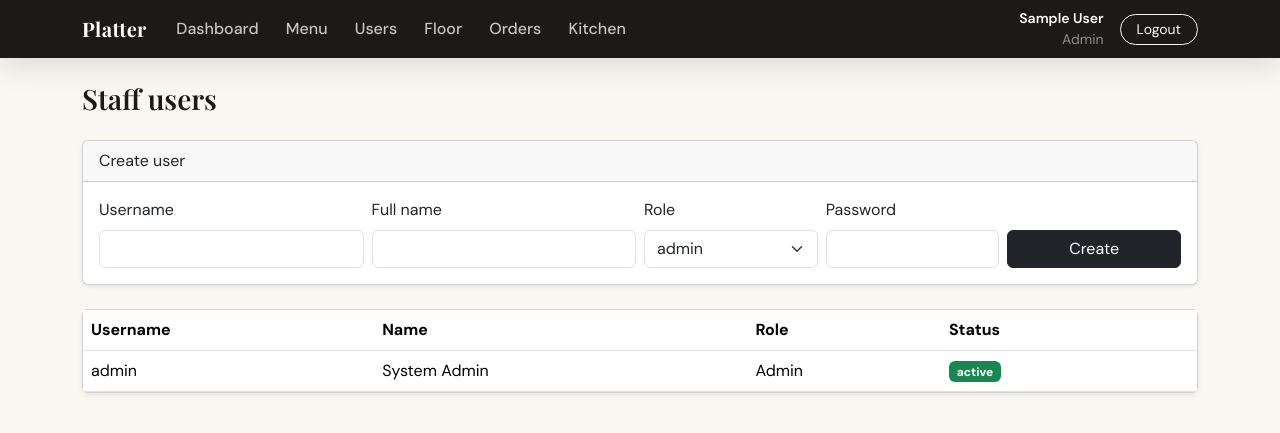
After one commit to kiruiian/platter, a Flask app: page /users in a window 1280 px wide. The commit adds this page. Shown: the top 433 px of the page. Run offline with Flask 3, Linux system fonts and the light colour scheme; the visitor is signed in with stand-in values (Sample User, id 1); some libraries are stand-ins or nearby versions.

Commit message:
Core Platter flow: orders, kitchen, users RBAC, floor open-order

```diff
--- a/app.py
+++ b/app.py
@@ -224,7 +224,7 @@ def login_required(roles=None):
         return wrapped
     return decorator
 
-
+#Login route
 @app.route("/login", methods=["GET", "POST"])
 def login():
     if request.method == "POST":
@@ -385,5 +385,214 @@ def tables_set_status(table_id):
     flash(f"{table.label} → {status}.", "success")
     return redirect(url_for("tables_list"))
 
+@app.route("/orders")
+@login_required()
+def orders_list():
+    orders = (
+        MealOrder.query.filter(
+            MealOrder.status.in_(
+                ["draft", "submitted", "in_kitchen", "ready", "delivered"]
+            )
+        )
+        .order_by(MealOrder.opened_at.desc())
+        .limit(50)
+        .all()
+    )
+    return render_template("orders.html", orders=orders)
+
+
+@app.route("/orders/open/<int:table_id>", methods=["POST"])
+@login_required(roles={"admin", "waiter", "cashier"})
+def order_open_table(table_id):
+    table = RestaurantTable.query.get_or_404(table_id)
+    if not table.active:
+        flash("Table is inactive.", "danger")
+        return redirect(url_for("tables_list"))
+
+    existing = (
+        MealOrder.query.filter(
+            MealOrder.table_id == table.id,
+            MealOrder.status.in_(
+                ["draft", "submitted", "in_kitchen", "ready", "delivered"]
+            ),
+        )
+        .order_by(MealOrder.id.desc())
+        .first()
+    )
+    if existing:
+        flash(f"{table.label} already has an open order.", "warning")
+        return redirect(url_for("order_detail", order_id=existing.id))
+
+    order = MealOrder(
+        order_number=next_order_number(),
+        order_type="dine_in",
+        status="draft",
+        table_id=table.id,
+        opened_by_id=session.get("user_id"),
+    )
+    table.status = "occupied"
+    db.session.add(order)
+    db.session.commit()
+    flash(f"Order {order.order_number} opened on {table.label}.", "success")
+    return redirect(url_for("order_detail", order_id=order.id))
+
+
+@app.route("/orders/<int:order_id>")
+@login_required()
+def order_detail(order_id):
+    order = MealOrder.query.get_or_404(order_id)
+    categories = (
+        MenuCategory.query.filter_by(active=True)
+        .order_by(MenuCategory.sort_order, MenuCategory.name)
+        .all()
+    )
+    return render_template("order_detail.html", order=order, categories=categories)
+
+
+@app.route("/orders/<int:order_id>/add-item", methods=["POST"])
+@login_required(roles={"admin", "waiter", "cashier"})
+def order_add_item(order_id):
+    order = MealOrder.query.get_or_404(order_id)
+    if order.status in {"closed", "cancelled"}:
+        flash("This order is closed.", "warning")
+        return redirect(url_for("order_detail", order_id=order.id))
+
+    item_id = request.form.get("menu_item_id", type=int)
+    qty = request.form.get("quantity", type=int) or 1
+    if qty < 1:
+        qty = 1
+    item = MenuItem.query.get(item_id)
+    if not item or not item.active or not item.is_available:
+        flash("Item not available.", "danger")
+        return redirect(url_for("order_detail", order_id=order.id))
+
+    line = MealOrderLine(
+        meal_order_id=order.id,
+        menu_item_id=item.id,
+        item_name=item.name,
+        unit_price=item.price,
+        quantity=qty,
+        line_total=item.price * qty,
+        status="queued",
+        notes=request.form.get("notes", "").strip()[:255] or None,
+    )
+    db.session.add(line)
+    db.session.flush()
+    recalculate_order_totals(order)
+    db.session.commit()
+    flash(f"Added {qty} × {item.name}.", "success")
+    return redirect(url_for("order_detail", order_id=order.id))
+
+
+@app.route("/orders/<int:order_id>/submit", methods=["POST"])
+@login_required(roles={"admin", "waiter", "cashier"})
+def order_submit(order_id):
+    order = MealOrder.query.get_or_404(order_id)
+    active_lines = [ln for ln in order.lines if ln.status != "void"]
+    if not active_lines:
+        flash("Add at least one item before sending to kitchen.", "danger")
+        return redirect(url_for("order_detail", order_id=order.id))
+    if order.status not in {"draft", "submitted"}:
+        flash("Order cannot be submitted in its current status.", "warning")
+        return redirect(url_for("order_detail", order_id=order.id))
+    order.status = "submitted"
+    db.session.commit()
+    flash(f"{order.order_number} sent to kitchen.", "success")
+    return redirect(url_for("order_detail", order_id=order.id))
+
+
+@app.route("/orders/<int:order_id>/lines/<int:line_id>/void", methods=["POST"])
+@login_required(roles={"admin", "waiter", "cashier"})
+def order_void_line(order_id, line_id):
+    order = MealOrder.query.get_or_404(order_id)
+    line = MealOrderLine.query.filter_by(
+        id=line_id, meal_order_id=order.id
+    ).first_or_404()
+    line.status = "void"
+    recalculate_order_totals(order)
+    db.session.commit()
+    flash(f"Voided {line.item_name}.", "success")
+    return redirect(url_for("order_detail", order_id=order.id))
+
+@app.route("/kitchen")
+@login_required(roles={"admin", "kitchen"})
+def kitchen_board():
+    orders = (
+        MealOrder.query.filter(
+            MealOrder.status.in_(["submitted", "in_kitchen", "ready"])
+        )
+        .order_by(MealOrder.opened_at.asc())
+        .all()
+    )
+    return render_template("kitchen.html", orders=orders)
+
+
+@app.route("/orders/<int:order_id>/kitchen-status", methods=["POST"])
+@login_required(roles={"admin", "kitchen"})
+def order_kitchen_status(order_id):
+    order = MealOrder.query.get_or_404(order_id)
+    status = request.form.get("status", "").strip()
+    if status not in {"in_kitchen", "ready"}:
+        flash("Invalid kitchen status.", "danger")
+        return redirect(url_for("kitchen_board"))
+    if order.status not in {"submitted", "in_kitchen", "ready"}:
+        flash("Order is not in the kitchen queue.", "warning")
+        return redirect(url_for("kitchen_board"))
+    order.status = status
+    db.session.commit()
+    flash(f"{order.order_number} → {status.replace('_', ' ')}.", "success")
+    return redirect(url_for("kitchen_board"))
+
+VALID_ROLES = ("admin", "waiter", "kitchen", "cashier", "ward_attendant")
+
+
+@app.route("/users")
+@login_required(roles={"admin"})
+def users_list():
+    users = User.query.order_by(User.username).all()
+    return render_template("users.html", users=users, roles=VALID_ROLES)
+
+
+@app.route("/users", methods=["POST"])
+@login_required(roles={"admin"})
+def users_create():
+    username = request.form.get("username", "").strip().lower()
+    full_name = request.form.get("full_name", "").strip()
+    role = request.form.get("role", "").strip()
+    password = request.form.get("password", "")
+
+    if not username or not full_name or not password:
+        flash("Username, full name, and password are required.", "danger")
+        return redirect(url_for("users_list"))
+    if role not in VALID_ROLES:
+        flash("Invalid role.", "danger")
+        return redirect(url_for("users_list"))
+    if User.query.filter_by(username=username).first():
+        flash("Username already exists.", "warning")
+        return redirect(url_for("users_list"))
+
+    user = User(username=username, full_name=full_name, role=role, active=True)
+    user.set_password(password)
+    db.session.add(user)
+    db.session.commit()
+    flash(f"User {username} ({role}) created.", "success")
+    return redirect(url_for("users_list"))
+
+
+@app.route("/users/<int:user_id>/toggle", methods=["POST"])
+@login_required(roles={"admin"})
+def users_toggle(user_id):
+    user = User.query.get_or_404(user_id)
+    if user.id == session.get("user_id"):
+        flash("You cannot deactivate yourself.", "warning")
+        return redirect(url_for("users_list"))
+    user.active = not user.active
+    db.session.commit()
+    flash(
+        f"{user.username} is now {'active' if user.active else 'inactive'}.",
+        "success",
+    )
+    return redirect(url_for("users_list"))
+
 if __name__ == "__main__":
     app.run(debug=True)
--- a/templates/base.html
+++ b/templates/base.html
@@ -126,8 +126,24 @@
       <div class="collapse navbar-collapse" id="navMain">
         <div class="navbar-nav me-auto">
           <a class="nav-link" href="{{ url_for('dashboard') }}">Dashboard</a>
+
+          {% if session.get('role') in ['admin'] %}
           <a class="nav-link" href="{{ url_for('menu_list') }}">Menu</a>
+          <a class="nav-link" href="{{ url_for('users_list') }}">Users</a>
+          {% endif %}
+
+          {% if session.get('role') in ['admin', 'waiter'] %}
           <a class="nav-link" href="{{ url_for('tables_list') }}">Floor</a>
+          <a class="nav-link" href="{{ url_for('orders_list') }}">Orders</a>
+          {% endif %}
+
+          {% if session.get('role') in ['admin', 'kitchen'] %}
+          <a class="nav-link" href="{{ url_for('kitchen_board') }}">Kitchen</a>
+          {% endif %}
+
+          {% if session.get('role') in ['admin', 'cashier'] %}
+          {# <a class="nav-link" href="{{ url_for('cashier_board') }}">Cashier</a> #}
+          {% endif %}
         </div>
         <div class="d-flex align-items-center gap-3">
           <div class="text-white-50 small text-end d-none d-md-block">
--- /dev/null
+++ b/templates/users.html
@@ -0,0 +1,77 @@
+{% extends "base.html" %}
+{% block title %}Users · Platter{% endblock %}
+{% block content %}
+<h1 class="h3 brand-font mb-4">Staff users</h1>
+
+<div class="card shadow-sm mb-4">
+  <div class="card-header">Create user</div>
+  <div class="card-body">
+    <form method="POST" action="{{ url_for('users_create') }}" class="row g-2">
+      <div class="col-md-3">
+        <label class="form-label">Username</label>
+        <input type="text" name="username" class="form-control" required>
+      </div>
+      <div class="col-md-3">
+        <label class="form-label">Full name</label>
+        <input type="text" name="full_name" class="form-control" required>
+      </div>
+      <div class="col-md-2">
+        <label class="form-label">Role</label>
+        <select name="role" class="form-select" required>
+          {% for r in roles %}
+          <option value="{{ r }}">{{ r }}</option>
+          {% endfor %}
+        </select>
+      </div>
+      <div class="col-md-2">
+        <label class="form-label">Password</label>
+        <input type="password" name="password" class="form-control" required>
+      </div>
+      <div class="col-md-2 d-flex align-items-end">
+        <button type="submit" class="btn btn-dark w-100">Create</button>
+      </div>
+    </form>
+  </div>
+</div>
+
+<div class="card shadow-sm">
+  <div class="table-responsive">
+    <table class="table mb-0 align-middle">
+      <thead>
+        <tr>
+          <th>Username</th>
+          <th>Name</th>
+          <th>Role</th>
+          <th>Status</th>
+          <th></th>
+        </tr>
+      </thead>
+      <tbody>
+        {% for u in users %}
+        <tr>
+          <td>{{ u.username }}</td>
+          <td>{{ u.full_name }}</td>
+          <td class="text-capitalize">{{ u.role }}</td>
+          <td>
+            {% if u.active %}
+            <span class="badge text-bg-success">active</span>
+            {% else %}
+            <span class="badge text-bg-secondary">inactive</span>
+            {% endif %}
+          </td>
+          <td class="text-end">
+            {% if u.id != session.get('user_id') %}
+            <form method="POST" action="{{ url_for('users_toggle', user_id=u.id) }}" class="d-inline">
+              <button class="btn btn-sm btn-outline-secondary" type="submit">
+                {{ 'Deactivate' if u.active else 'Activate' }}
+              </button>
+            </form>
+            {% endif %}
+          </td>
+        </tr>
+        {% endfor %}
+      </tbody>
+    </table>
+  </div>
+</div>
+{% endblock %}
```
Also changed, not shown: templates/kitchen.html (added, +47 -0 lines), templates/order_detail.html (added, +91 -0 lines), templates/orders.html (added, +43 -0 lines), templates/tables.html (+28 -9 lines).
